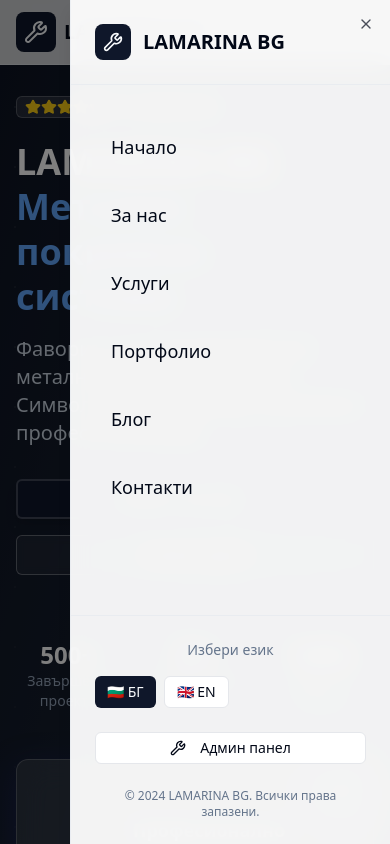
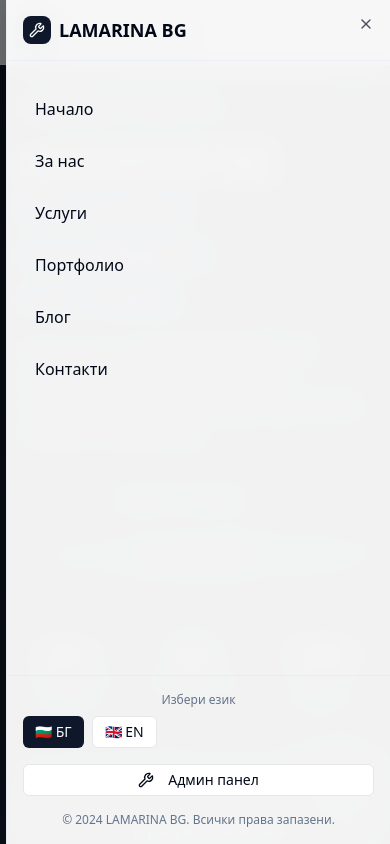
Before and after one commit to linkln33/lamarina, a Next.js app: page / in a window 390 px wide. Both pictures are taken after a click on the button "Отвори меню". Shown: the top 844 px of the page. Built offline with nearby package versions, Linux system fonts and the light colour scheme.

Commit message:
Fix mobile hamburger menu sizing - make responsive and compact for mobile screens

```diff
--- a/src/components/layout/navigation.tsx
+++ b/src/components/layout/navigation.tsx
@@ -66,29 +66,29 @@ export function Navigation() {
                   <span className="sr-only">Отвори меню</span>
                 </Button>
               </SheetTrigger>
-              <SheetContent side="right" className="w-80 bg-background/95 backdrop-blur-md border-l border-border/50">
+              <SheetContent side="right" className="w-full max-w-sm bg-background/95 backdrop-blur-md border-l border-border/50">
                 <div className="flex flex-col h-full">
                   {/* Header */}
-                  <div className="flex items-center justify-between p-6 border-b border-border/50">
-                        <div className="flex items-center space-x-3">
-                          <div className="p-2 bg-primary rounded-lg">
-                            <Wrench className="h-5 w-5 text-primary-foreground" />
+                  <div className="flex items-center justify-between p-4 border-b border-border/50">
+                        <div className="flex items-center space-x-2">
+                          <div className="p-1.5 bg-primary rounded-lg">
+                            <Wrench className="h-4 w-4 text-primary-foreground" />
                           </div>
-                          <span className="text-xl font-bold text-foreground">LAMARINA BG</span>
+                          <span className="text-lg font-bold text-foreground">LAMARINA BG</span>
                         </div>
                   </div>
 
                   {/* Navigation Links */}
-                  <div className="flex-1 px-6 py-8">
-                    <nav className="space-y-2">
+                  <div className="flex-1 px-4 py-6">
+                    <nav className="space-y-1">
                       {navItems.map((item, index) => (
                         <Link
                           key={item.href}
                           href={item.href}
-                          className="block px-4 py-4 text-lg font-medium text-foreground hover:text-primary hover:bg-accent/50 rounded-xl transition-all duration-300 hover:translate-x-2"
+                          className="block px-3 py-3 text-base font-medium text-foreground hover:text-primary hover:bg-accent/50 rounded-lg transition-all duration-300 hover:translate-x-1"
                           onClick={() => setIsOpen(false)}
                           style={{
-                            animationDelay: `${index * 100}ms`,
+                            animationDelay: `${index * 50}ms`,
                           }}
                         >
                           {item.label}
@@ -98,13 +98,13 @@ export function Navigation() {
                   </div>
 
                       {/* Footer Actions */}
-                      <div className="p-6 border-t border-border/50 space-y-6">
+                      <div className="p-4 border-t border-border/50 space-y-4">
                         <div className="text-center">
-                          <p className="text-sm text-muted-foreground mb-4">Избери език</p>
+                          <p className="text-xs text-muted-foreground mb-2">Избери език</p>
                           <LanguageToggle />
                         </div>
                         <div className="text-center">
-                          <Button asChild variant="outline" size="sm" className="w-full">
+                          <Button asChild variant="outline" size="sm" className="w-full text-sm">
                             <Link href="/admin" onClick={() => setIsOpen(false)}>
                               <Wrench className="h-4 w-4 mr-2" />
                               Админ панел
```
